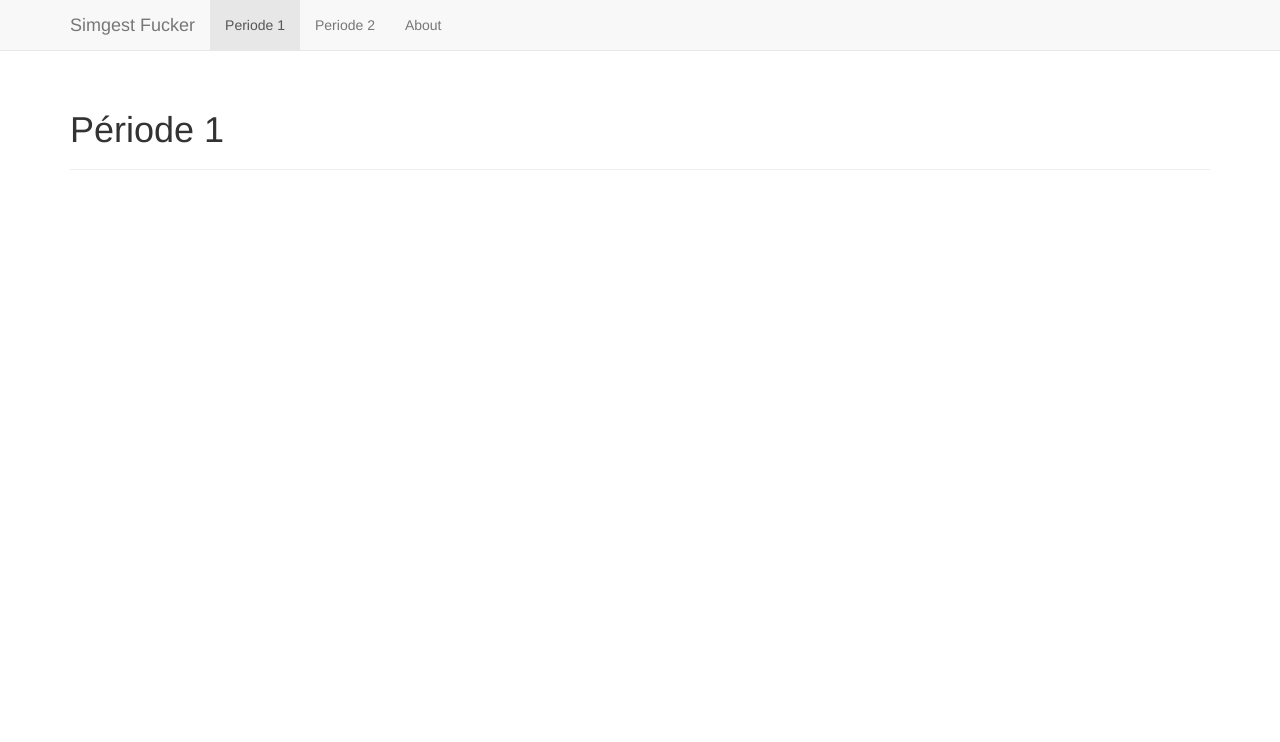
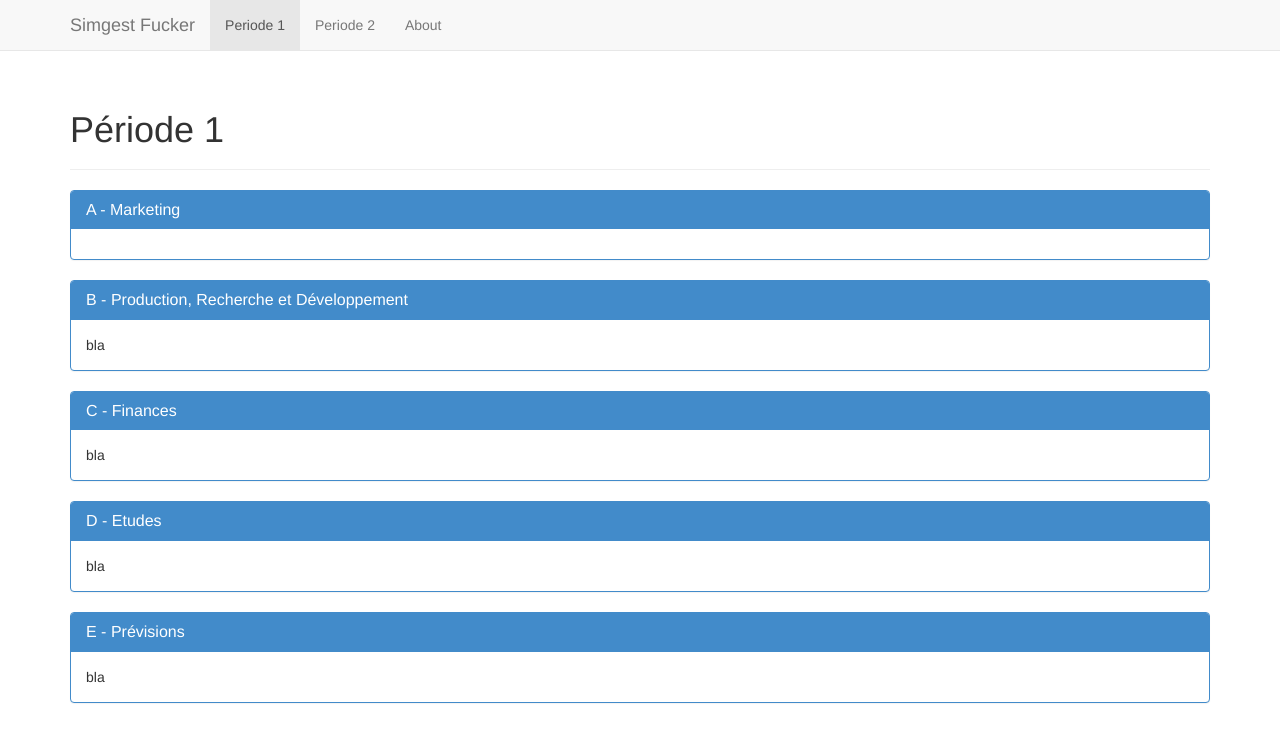
Before and after one commit to SimgestFucker/SimgestFucker, a plain HTML site: page index.html in a window 1280 px wide. Shown: the top 742 px of the page. Drawn offline with Linux system fonts and the light colour scheme.

Commit message:
Add spans

```diff
--- a/index.html
+++ b/index.html
@@ -65,9 +65,57 @@ body {
 
     		<!-- Periode 1 tab -->
     		<div class="tab-pane active" id="periode1">
+
 				  <div class="page-header">
 				  	<h1>Période 1</h1>
 				  </div>
+
+          <div class="panel panel-primary">
+            <div class="panel-heading">
+              <h3 class="panel-title">A - Marketing</h3>
+            </div>
+            <div class="panel-body">
+              <div class="input-group">
+                <span class="input-group-addong"></span>
+              </div>
+            </div>
+          </div>
+
+          <div class="panel panel-primary">
+            <div class="panel-heading">
+              <h3 class="panel-title">B - Production, Recherche et Développement</h3>
+            </div>
+            <div class="panel-body">
+              bla
+            </div>
+          </div>
+
+          <div class="panel panel-primary">
+            <div class="panel-heading">
+              <h3 class="panel-title">C - Finances</h3>
+            </div>
+            <div class="panel-body">
+              bla
+            </div>
+          </div>
+
+          <div class="panel panel-primary">
+            <div class="panel-heading">
+              <h3 class="panel-title">D - Etudes</h3>
+            </div>
+            <div class="panel-body">
+              bla
+            </div>
+          </div>
+
+          <div class="panel panel-primary">
+            <div class="panel-heading">
+              <h3 class="panel-title">E - Prévisions</h3>
+            </div>
+            <div class="panel-body">
+              bla
+            </div>
+          </div>
     		</div>
 
     		<!-- Periode 2 tab -->
```
